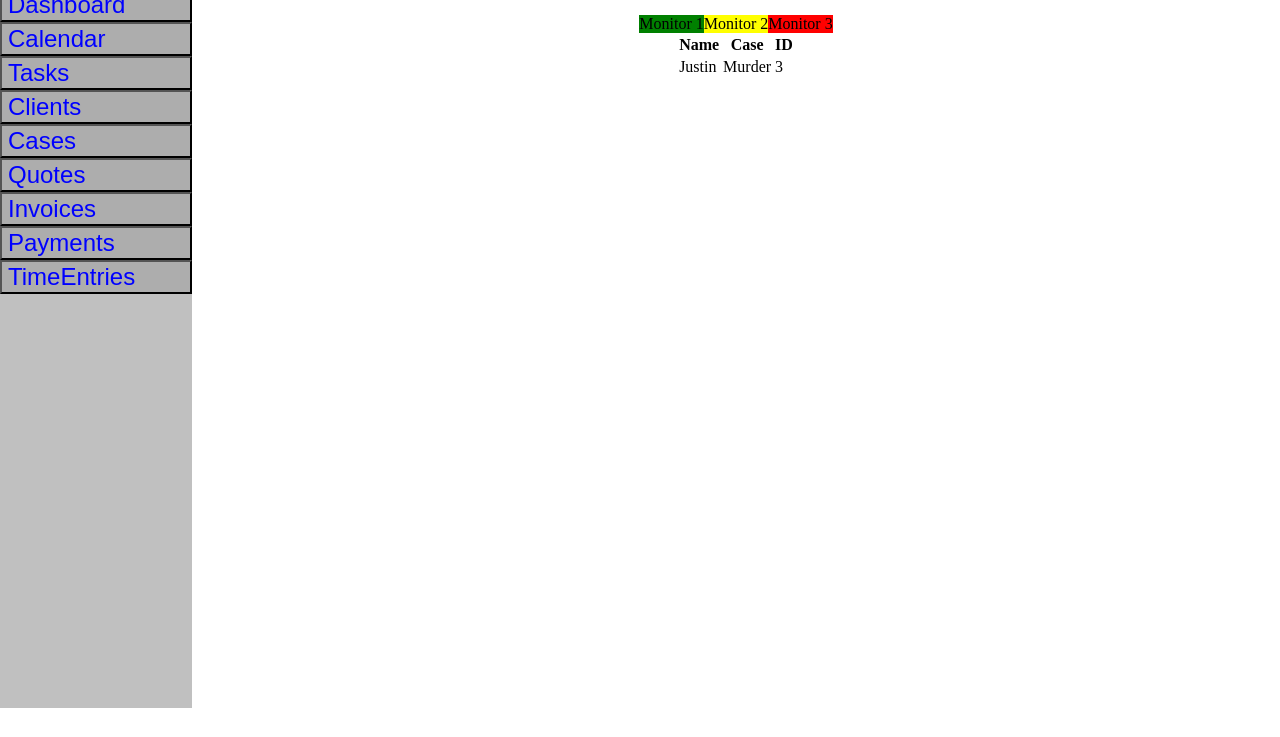
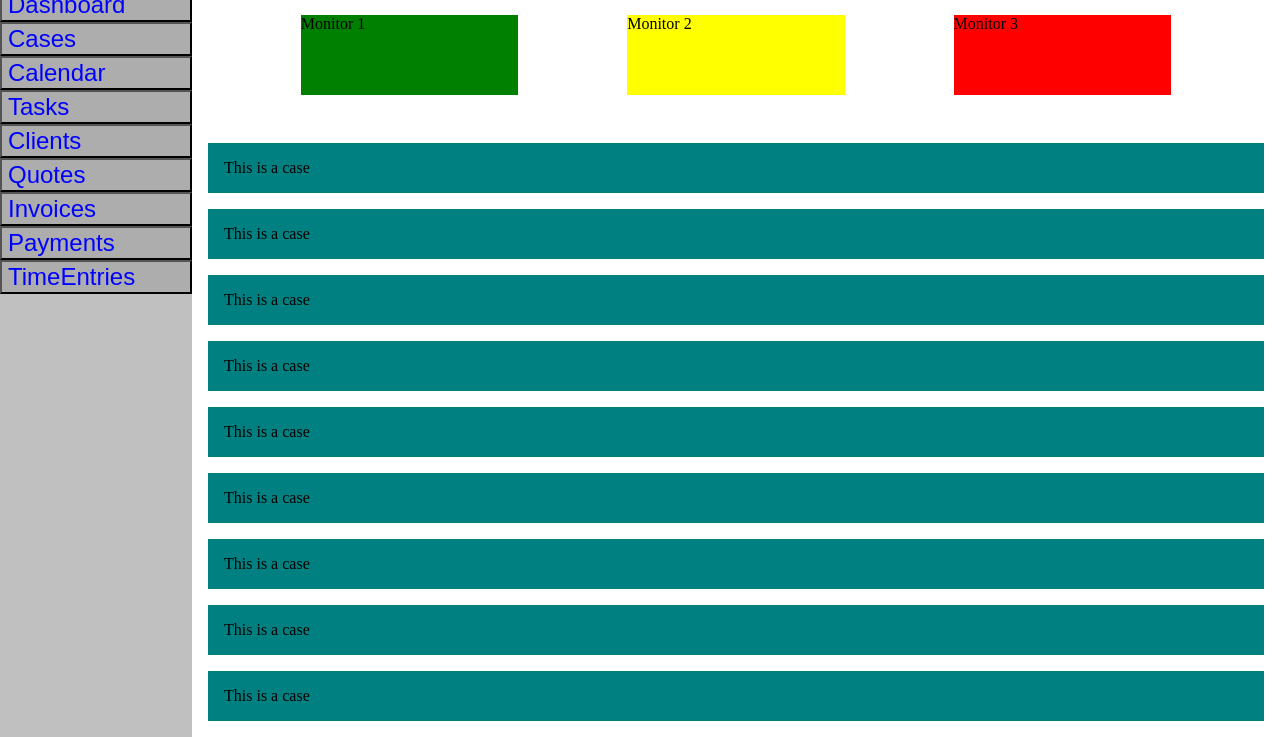
Before and after one commit to jgjudd/dashboard, a React app: page / in a window 1280 px wide. Shown: the part 92-829 px from the top of the page. Before the commit the page ends 800 px from the top, so only its background shows below. Built offline with nearby package versions, Linux system fonts and the light colour scheme.

Commit message:
weekend tinkering

```diff
--- a/app/components/MainContent.js
+++ b/app/components/MainContent.js
@@ -4,6 +4,7 @@ import { AppContext } from '../context/AppContext'
 import Dashboard from './screens/Dashboard'
 import Calendar from './screens/Calendar'
 import Tasks from './screens/Tasks'
+import Cases from './screens/Cases'
 
 const MainContent = () => {
   const context = useContext(AppContext)
@@ -11,14 +12,14 @@ const MainContent = () => {
   switch (context.currentScreen) {
     case 'dashboard':
       return <Dashboard />
+    case 'cases':
+      return <Cases />
     case 'calendar':
       return <Calendar />
     case 'tasks':
       return <Tasks />
     case 'clients':
       return <main>Clients</main>
-    case 'cases':
-      return <main>Cases</main>
     case 'quotes':
       return <main>Quotes</main>
     case 'invoices':
--- a/app/components/SideMenu.js
+++ b/app/components/SideMenu.js
@@ -5,10 +5,10 @@ import { AppContext } from '../context/AppContext'
 const getMenuOptions = () => {
   return [
     'Dashboard',
+    'Cases',
     'Calendar',
     'Tasks',
     'Clients',
-    'Cases',
     'Quotes',
     'Invoices',
     'Payments',
@@ -18,6 +18,7 @@ const getMenuOptions = () => {
 
 const SideMenu = () => {
   const context = useContext(AppContext)
+  console.log(context)
   const menuOptions = getMenuOptions()
   const handleClick = (screen) => {
     screen = screen.toLowerCase()
--- a/app/components/screens/Dashboard.js
+++ b/app/components/screens/Dashboard.js
@@ -1,6 +1,10 @@
 import React, { useEffect, useState } from 'react'
 //import axios from 'axios'
 import '../../styles/screens/Dashboard.css'
+
+const Case = () => {
+  return <div className='case'>This is a case</div>
+}
 
 const Dashboard = () => {
   //const [data, setData] = useState([{id: 0, caseName: 'example case'}])
@@ -8,6 +12,9 @@ const Dashboard = () => {
   // useEffect( () => {
   //   axios('localhost:5555/api/cases').then(res => console.log(res))
   // })
+
+  // TODO: Build Row Component, Get Data, Loop through data, add rows to table
+  // Each Row needs a click event that will navigate to specific case data
   return (
     <div className='dashboard'>
       <h3>Dashboard</h3>
@@ -16,24 +23,17 @@ const Dashboard = () => {
         <div className='monitor2'>Monitor 2</div>
         <div className='monitor3'>Monitor 3</div>
       </div>
-      <table>
-        <tr>
-          <th>Name</th>
-          <th>Case</th>
-          <th>ID</th>
-        </tr>
-        <tr>
-          <td>
-            Justin
-          </td>
-          <td>
-            Murder
-          </td>
-          <td>
-            3
-          </td>
-        </tr>
-      </table>
+      <div className='case-list'>
+        <Case />
+        <Case />
+        <Case />
+        <Case />
+        <Case />
+        <Case />
+        <Case />
+        <Case />
+        <Case />
+      </div>
     </div>
   )
 }
--- a/app/styles/screens/Dashboard.css
+++ b/app/styles/screens/Dashboard.css
@@ -5,22 +5,35 @@
 }
 
 .monitors {
+  width: 100%;
   display: flex;
   justify-content: space-evenly;
 }
 
-.case-table {
-  border: 1px solid black;
+.case-list {
+  width: 100%;
+}
+.case {
+  background-color: teal;
+  padding: 1rem;
+  margin: 0rem 1rem 1rem 1rem;
 }
 
 .monitor1 {
+  height: 5rem;
+  width: 20%;
   background-color: green;
+  margin-bottom: 3rem;
 }
 
 .monitor2 {
+  height: 5rem;
+  width: 20%;
   background-color: yellow;
 }
 
 .monitor3 {
+  height: 5rem;
+  width: 20%;
   background-color: red;
 }
--- a/package.json
+++ b/package.json
@@ -29,7 +29,9 @@
     "cors": "^2.8.5",
     "express": "^4.17.1",
     "react": "^16.13.1",
-    "react-dom": "^16.13.1"
+    "react-dom": "^16.13.1",
+    "react-router": "^5.2.0",
+    "react-router-dom": "^5.2.0"
   },
   "devDependencies": {
     "@babel/core": "^7.10.2",
```
Also changed, not shown: 1 other file.
